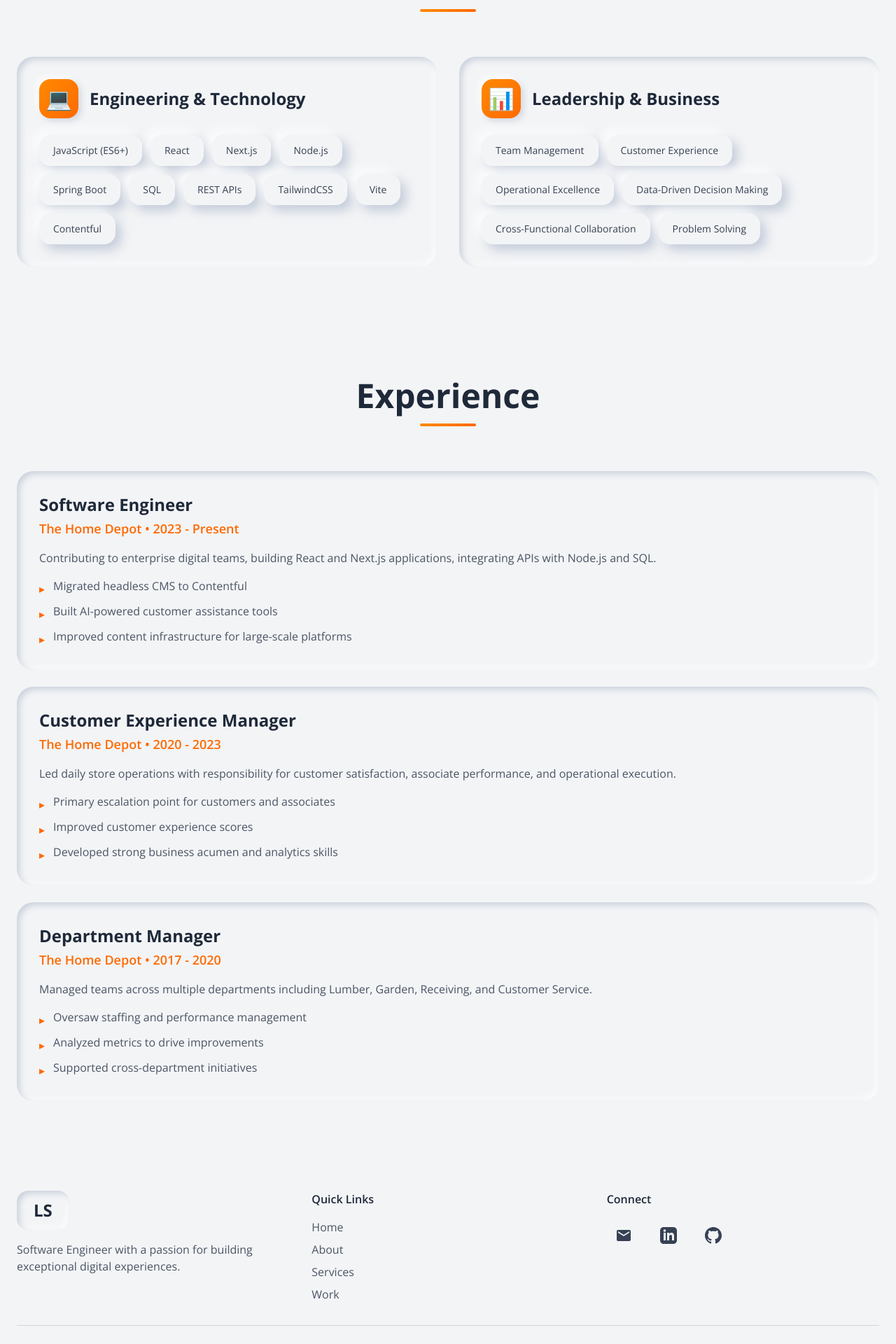
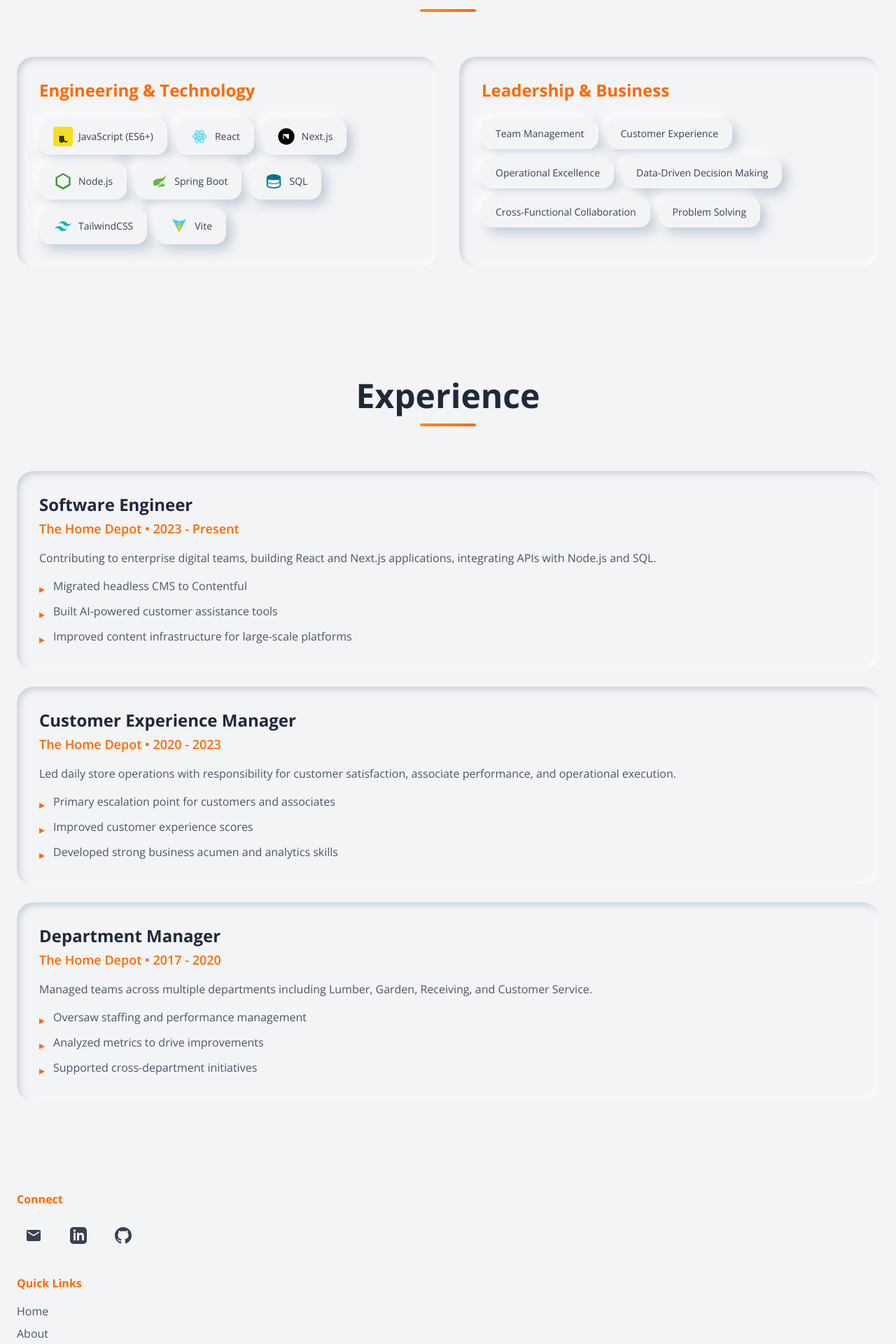
Before and after one commit to Mattojjo/portfolio, a React (Vite) app: page / in a window 1280 px wide. Shown: the part 1860-3780 px from the top of the page at 70% size. Built offline with nearby package versions, Linux system fonts and the light colour scheme.

Commit message:
Refactor About, Skills, and Hero components; introduce techIcons module for better icon management and remove unused Contact component

```diff
--- a/src/components/About.jsx
+++ b/src/components/About.jsx
@@ -66,7 +66,7 @@ export default function About() {
         <div className="grid md:grid-cols-2 gap-12 items-center">
           <div className="space-y-6 order-2 md:order-1">
             <div className="bg-gray-100 p-8 rounded-3xl neu-inset hover:scale-[1.02] transition-all duration-300">
-              <h3 className="text-3xl text-orange-500 font-semibold mb-4">
+              <h3 className="text-3xl text-orange-500 font-bold mb-4">
                 Combining Leadership & Technology
               </h3>
               <p className="text-gray-600 leading-relaxed mb-4">
@@ -108,7 +108,7 @@ export default function About() {
             </div>
 
             <div className="bg-gray-100 p-8 rounded-3xl neu-inset hover:scale-[1.02] transition-all duration-300">
-              <h4 className="text-xl font-semibold text-orange-500 mb-4">What Sets Me Apart</h4>
+              <h4 className="text-xl font-bold text-orange-500 mb-4">What Sets Me Apart</h4>
               <ul className="space-y-3">
                 <li className="flex items-start gap-3">
                   <span className="text-orange-500 mt-1">✓</span>
--- a/src/components/Footer.jsx
+++ b/src/components/Footer.jsx
@@ -4,26 +4,7 @@ export default function Footer() {
       <div className="max-w-7xl mx-auto px-6">
         <div className="grid md:grid-cols-3 gap-8 mb-8">
           <div>
-            <div className="bg-gray-100 px-6 py-3 rounded-2xl neu-inset inline-block mb-4">
-              <h3 className="text-2xl font-bold text-gray-800">LS</h3>
-            </div>
-            <p className="text-gray-600">
-              Software Engineer with a passion for building exceptional digital experiences.
-            </p>
-          </div>
-
-          <div>
-            <h4 className="font-semibold text-gray-800 mb-4">Quick Links</h4>
-            <div className="space-y-2">
-              <a href="#home" className="block text-gray-600 hover:text-orange-500 transition">Home</a>
-              <a href="#about" className="block text-gray-600 hover:text-orange-500 transition">About</a>
-              <a href="#services" className="block text-gray-600 hover:text-orange-500 transition">Services</a>
-              <a href="#work" className="block text-gray-600 hover:text-orange-500 transition">Work</a>
-            </div>
-          </div>
-
-          <div>
-            <h4 className="font-semibold text-gray-800 mb-4">Connect</h4>
+            <h4 className="font-bold text-orange-500 mb-4 ">Connect</h4>
             <div className="flex gap-4">
               <a href="mailto:leinad9607@gmail.com" aria-label="Email Leinad Suarez" className="w-12 h-12 flex items-center justify-center hover:scale-110 transition-all duration-300 text-gray-700">
                 <svg className="w-6 h-6" viewBox="0 0 24 24" fill="currentColor">
@@ -43,10 +24,15 @@ export default function Footer() {
             </div>
           </div>
         </div>
-
-        <div className="border-t border-gray-300 pt-8 text-center text-gray-600">
-          <p>&copy; 2026 Leinad Suarez. All rights reserved.</p>
-        </div>
+          <div>
+            <h4 className="font-bold text-orange-500 mb-4">Quick Links</h4>
+            <div className="space-y-2">
+              <a href="#home" className="block text-gray-600 hover:text-orange-500 transition">Home</a>
+              <a href="#about" className="block text-gray-600 hover:text-orange-500 transition">About</a>
+              <a href="#services" className="block text-gray-600 hover:text-orange-500 transition">Services</a>
+              <a href="#work" className="block text-gray-600 hover:text-orange-500 transition">Work</a>
+            </div>
+          </div>
       </div>
     </footer>
   );
--- a/src/components/Skills.jsx
+++ b/src/components/Skills.jsx
@@ -1,4 +1,5 @@
 import { useEffect, useRef, useState } from 'react';
+import { techIcons } from './techIcons.jsx';
 
 export default function Skills() {
   const [isVisible, setIsVisible] = useState(false);
@@ -25,18 +26,7 @@ export default function Skills() {
     };
   }, []);
 
-  const techSkills = [
-    'JavaScript (ES6+)',
-    'React',
-    'Next.js',
-    'Node.js',
-    'Spring Boot',
-    'SQL',
-    'REST APIs',
-    'TailwindCSS',
-    'Vite',
-    'Contentful'
-  ];
+  const techSkills = techIcons;
 
   const softSkills = [
     'Team Management',
@@ -64,18 +54,16 @@ export default function Skills() {
         <div className="grid md:grid-cols-2 gap-8">
           <div className="bg-gray-100 p-8 rounded-3xl neu-inset hover:scale-[1.02] transition-all duration-300">
             <div className="flex items-center gap-4 mb-6">
-              <div className="w-14 h-14 bg-gradient-to-br from-orange-400 to-orange-500 rounded-2xl flex items-center justify-center neu-shadow-sm hover:scale-110 transition-transform duration-300">
-                <span className="text-white text-3xl">💻</span>
-              </div>
-              <h3 className="text-2xl font-bold text-gray-800">Engineering & Technology</h3>
+              <h3 className="text-2xl font-bold text-orange-500">Engineering & Technology</h3>
             </div>
             <div className="flex flex-wrap gap-3">
               {techSkills.map((skill, index) => (
                 <span
                   key={index}
-                  className="px-5 py-3 bg-gray-100 text-gray-700 rounded-2xl text-sm font-medium neu-shadow hover:scale-105 transition-all duration-300 cursor-pointer"
+                  className="flex items-center gap-2 px-5 py-3 bg-gray-100 text-gray-700 rounded-2xl text-sm font-medium neu-shadow hover:scale-105 transition-all duration-300 cursor-pointer"
                 >
-                  {skill}
+                  {skill.svg}
+                  {skill.name}
                 </span>
               ))}
             </div>
@@ -83,10 +71,7 @@ export default function Skills() {
 
           <div className="bg-gray-100 p-8 rounded-3xl neu-inset hover:scale-[1.02] transition-all duration-300">
             <div className="flex items-center gap-4 mb-6">
-              <div className="w-14 h-14 bg-gradient-to-br from-orange-400 to-orange-500 rounded-2xl flex items-center justify-center neu-shadow-sm hover:scale-110 transition-transform duration-300">
-                <span className="text-white text-3xl">📊</span>
-              </div>
-              <h3 className="text-2xl font-bold text-gray-800">Leadership & Business</h3>
+              <h3 className="text-2xl font-bold text-orange-500">Leadership & Business</h3>
             </div>
             <div className="flex flex-wrap gap-3">
               {softSkills.map((skill, index) => (
--- /dev/null
+++ b/src/components/techIcons.jsx
@@ -0,0 +1,89 @@
+export const techIcons = [
+  {
+    name: 'JavaScript (ES6+)',
+    key: 'js',
+    svg: (
+      <svg className="w-7 h-7" viewBox="0 0 24 24" fill="none">
+        <rect width="24" height="24" rx="3" fill="#F7DF1E"/>
+        <path d="M13.5 16.5c0 1.5.9 2.1 2.1 2.1.9 0 1.5-.3 1.8-.9m-7.8.9c-.9 0-1.5-.6-1.5-1.5V12h1.5v4.5c0 .3.3.6.6.6s.9-.3.9-.9V12h1.5v4.5c0 1.5-.9 2.1-2.1 2.1z" stroke="#000" strokeWidth="1.2"/>
+      </svg>
+    )
+  },
+  {
+    name: 'React',
+    key: 'react',
+    svg: (
+      <svg className="w-7 h-7" viewBox="0 0 24 24" fill="#61DAFB">
+        <circle cx="12" cy="12" r="2" fill="#61DAFB"/>
+        <ellipse cx="12" cy="12" rx="8" ry="3.5" fill="none" stroke="#61DAFB" strokeWidth="1.5"/>
+        <ellipse cx="12" cy="12" rx="8" ry="3.5" fill="none" stroke="#61DAFB" strokeWidth="1.5" transform="rotate(60 12 12)"/>
+        <ellipse cx="12" cy="12" rx="8" ry="3.5" fill="none" stroke="#61DAFB" strokeWidth="1.5" transform="rotate(120 12 12)"/>
+      </svg>
+    )
+  },
+  {
+    name: 'Next.js',
+    key: 'nextjs',
+    svg: (
+      <svg className="w-7 h-7" viewBox="0 0 24 24" fill="none">
+        <circle cx="12" cy="12" r="10" fill="#000"/>
+        <path d="M9 9h6v6l-6-6z" fill="#fff"/>
+        <path d="M15 9v6h-1l-5-5v5H8V9h1l5 5V9h1z" fill="#fff"/>
+      </svg>
+    )
+  },
+  {
+    name: 'Node.js',
+    key: 'nodejs',
+    svg: (
+      <svg className="w-7 h-7" viewBox="0 0 24 24" fill="#339933">
+        <path d="M12 2L3 7v10l9 5 9-5V7l-9-5zm0 2l7 3.9v7.8l-7 3.9-7-3.9V7.9l7-3.9z"/>
+      </svg>
+    )
+  },
+  {
+    name: 'Spring Boot',
+    key: 'spring',
+    svg: (
+      <svg className="w-7 h-7" viewBox="0 0 24 24" fill="none">
+        <path d="M20.205 16.392c-2.469 3.289-7.741 2.179-11.122 2.338 0 0-.599.034-1.201.133 0 0 .228-.097.519-.198 2.374-.821 3.496-.986 4.939-1.727 2.71-1.388 5.408-4.413 5.957-7.555-1.032 3.022-4.17 5.623-7.027 6.679-1.955.722-5.492 1.424-5.493 1.424l-.143-.076c-2.405-1.17-2.475-6.38 1.894-8.059 1.916-.736 3.747-.332 5.818-.732 2.209-.426 4.684-1.427 6.039-3.572.359-.568.334-1.19.334-1.19s.095 1.103-.045 1.75c-.886 4.096-4.704 6.951-8.815 8.444" fill="#6DB33F"/>
+      </svg>
+    )
+  },
+  {
+    name: 'SQL',
+    key: 'sql',
+    svg: (
+      <svg className="w-7 h-7" viewBox="0 0 24 24" fill="none">
+        <ellipse cx="12" cy="7" rx="8" ry="3" fill="#00758F" stroke="#00758F" strokeWidth="1"/>
+        <path d="M4 7v10c0 1.66 3.58 3 8 3s8-1.34 8-3V7" fill="none" stroke="#00758F" strokeWidth="1.5"/>
+        <ellipse cx="12" cy="12" rx="8" ry="3" fill="none" stroke="#00758F" strokeWidth="1"/>
+      </svg>
+    )
+  },
+  {
+    name: 'TailwindCSS',
+    key: 'tailwind',
+    svg: (
+      <svg className="w-7 h-7" viewBox="0 0 24 24" fill="none">
+        <path d="M12 6c-2.67 0-4.33 1.33-5 4 1-1.33 2.17-1.83 3.5-1.5.76.19 1.31.74 1.91 1.35.98 1 2.09 2.15 4.59 2.15 2.67 0 4.33-1.33 5-4-1 1.33-2.17 1.83-3.5 1.5-.76-.19-1.3-.74-1.91-1.35C15.61 7.15 14.5 6 12 6zm-5 6c-2.67 0-4.33 1.33-5 4 1-1.33 2.17-1.83 3.5-1.5.76.19 1.3.74 1.91 1.35C8.39 16.85 9.5 18 12 18c2.67 0 4.33-1.33 5-4-1 1.33-2.17 1.83-3.5 1.5-.76-.19-1.3-.74-1.91-1.35C10.61 13.15 9.5 12 7 12z" fill="#06B6D4"/>
+      </svg>
+    )
+  },
+  {
+    name: 'Vite',
+    key: 'vite',
+    svg: (
+      <svg className="w-7 h-7" viewBox="0 0 24 24" fill="none">
+        <defs>
+          <linearGradient id="viteGrad" x1="6" y1="3" x2="18" y2="21">
+            <stop offset="0%" stopColor="#41D1FF"/>
+            <stop offset="100%" stopColor="#BD34FE"/>
+          </linearGradient>
+        </defs>
+        <path d="M20.5 3.5L12 20l-8.5-16.5L12 6l8.5-2.5z" fill="url(#viteGrad)"/>
+        <path d="M12 6l-3 8 3 6 3-6-3-8z" fill="#FFCC00" opacity="0.8"/>
+      </svg>
+    )
+  }
+];
```
Also changed, not shown: src/components/Hero.jsx (+3 -81 lines), src/components/Contact.jsx (added).
